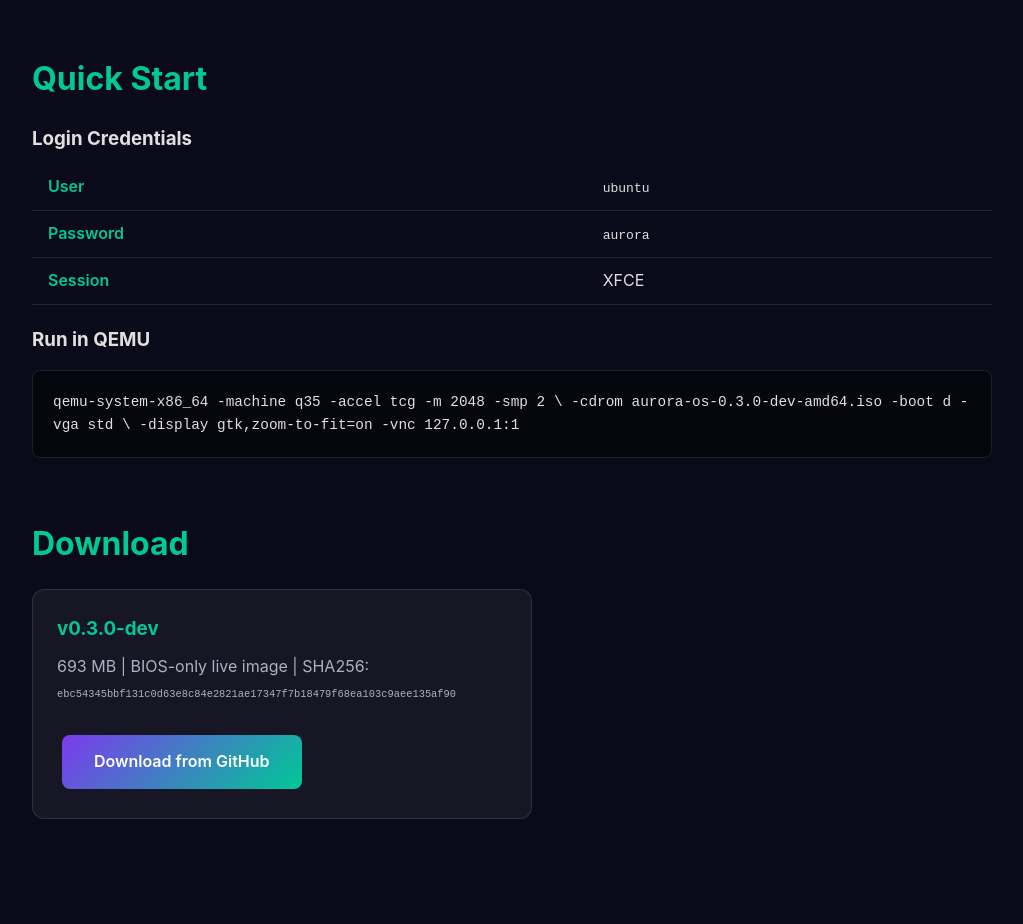
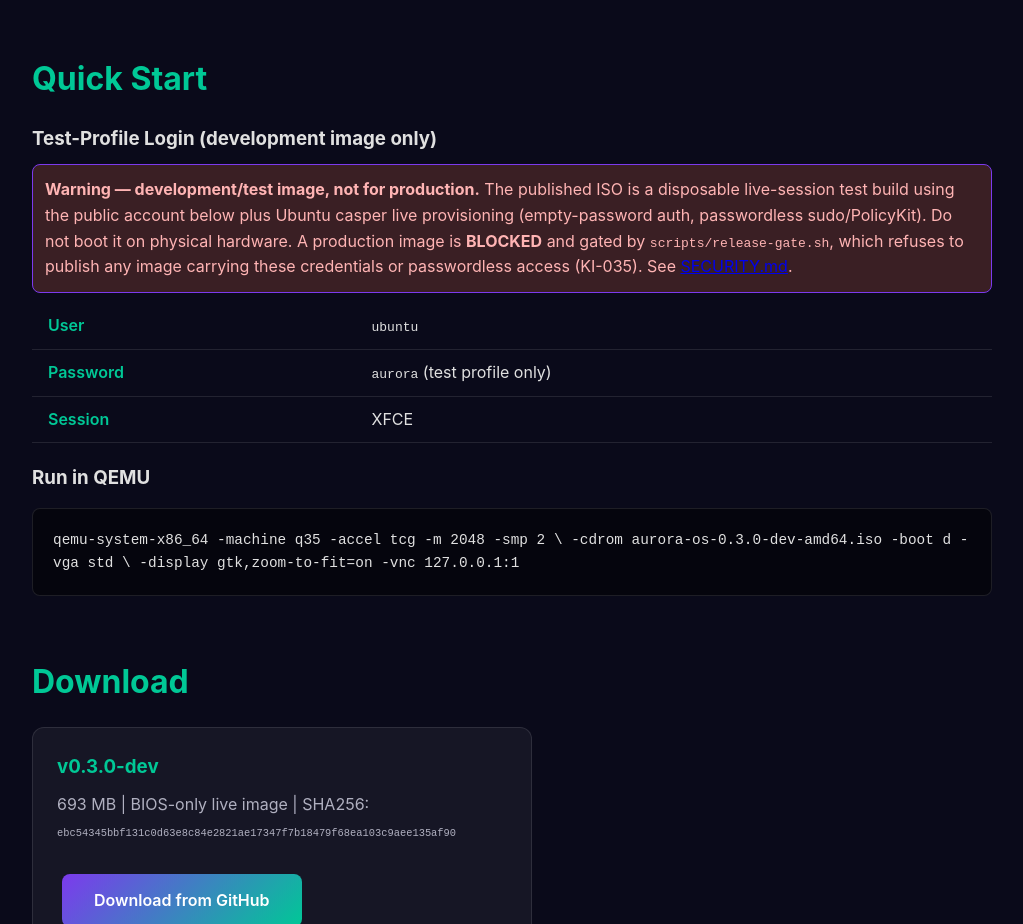
Before and after one commit to AARUTO347/aurora-os, a plain HTML site: page docs/index.html in a window 1280 px wide. Shown: the part 2720-3644 px from the top of the page, without its empty margins (128-1151 px from the left). Drawn offline with Linux system fonts and the light colour scheme.

Commit message:
website: label login credentials test-profile only (Finding 5)
The Pages site published ubuntu:aurora without a warning. Match the README:
mark the credentials development/test-only and state that production release
is BLOCKED and gated by scripts/release-gate.sh (KI-035).

```diff
--- a/docs/index.html
+++ b/docs/index.html
@@ -136,10 +136,20 @@
 
         <div class="section">
             <h2>Quick Start</h2>
-            <h3 style="color:#e0e0e0;margin:20px 0 10px">Login Credentials</h3>
+            <h3 style="color:#e0e0e0;margin:20px 0 10px">Test-Profile Login (development image only)</h3>
+            <p style="color:#ffb4b4;background:#3a1f24;border:1px solid #7c3aed;border-radius:8px;padding:12px;margin:10px 0">
+                <strong>Warning — development/test image, not for production.</strong>
+                The published ISO is a disposable live-session test build using the public
+                account below plus Ubuntu casper live provisioning (empty-password auth,
+                passwordless sudo/PolicyKit). Do not boot it on physical hardware. A production
+                image is <strong>BLOCKED</strong> and gated by <code>scripts/release-gate.sh</code>,
+                which refuses to publish any image carrying these credentials or passwordless
+                access (KI-035). See
+                <a href="https://github.com/AARUTO347/aurora-os/blob/main/SECURITY.md">SECURITY.md</a>.
+            </p>
             <table class="creds-table">
                 <tr><td>User</td><td><code>ubuntu</code></td></tr>
-                <tr><td>Password</td><td><code>aurora</code></td></tr>
+                <tr><td>Password</td><td><code>aurora</code> (test profile only)</td></tr>
                 <tr><td>Session</td><td>XFCE</td></tr>
             </table>
             <h3 style="color:#e0e0e0;margin:20px 0 10px">Run in QEMU</h3>
```
